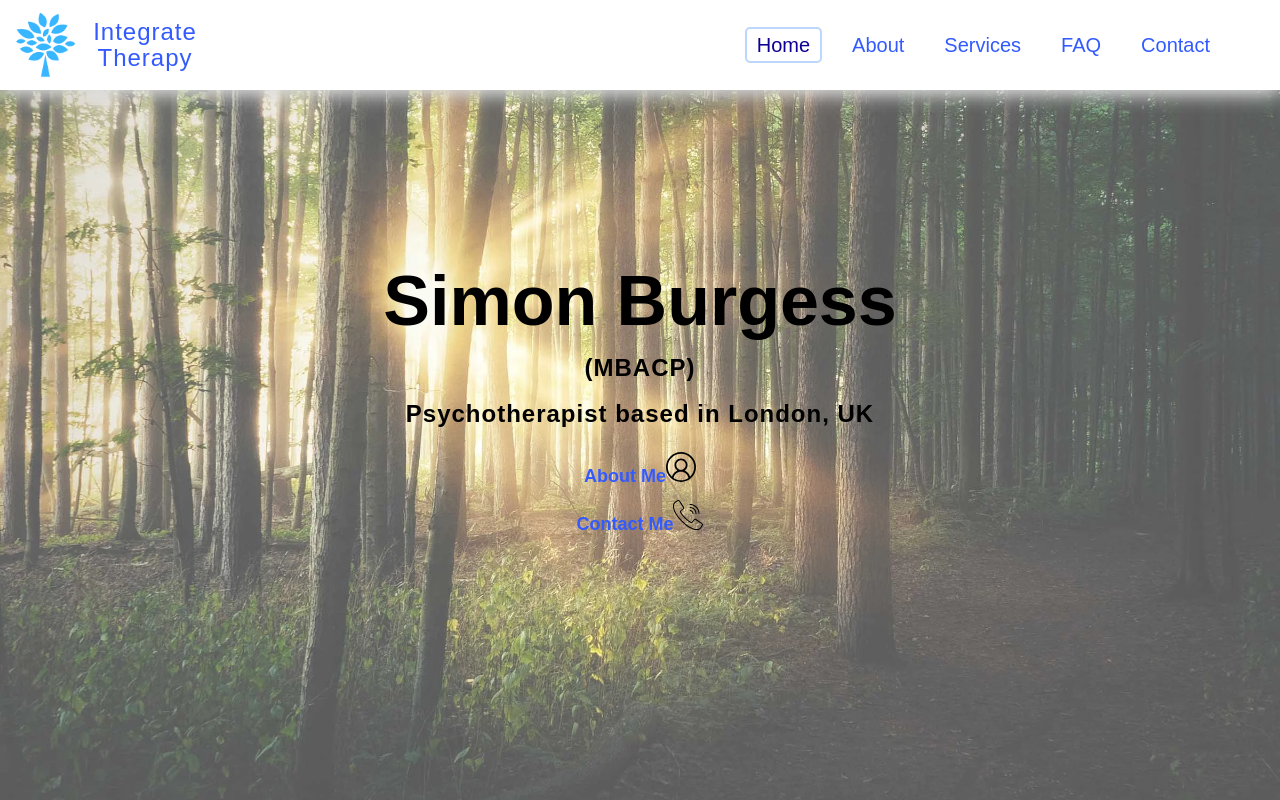
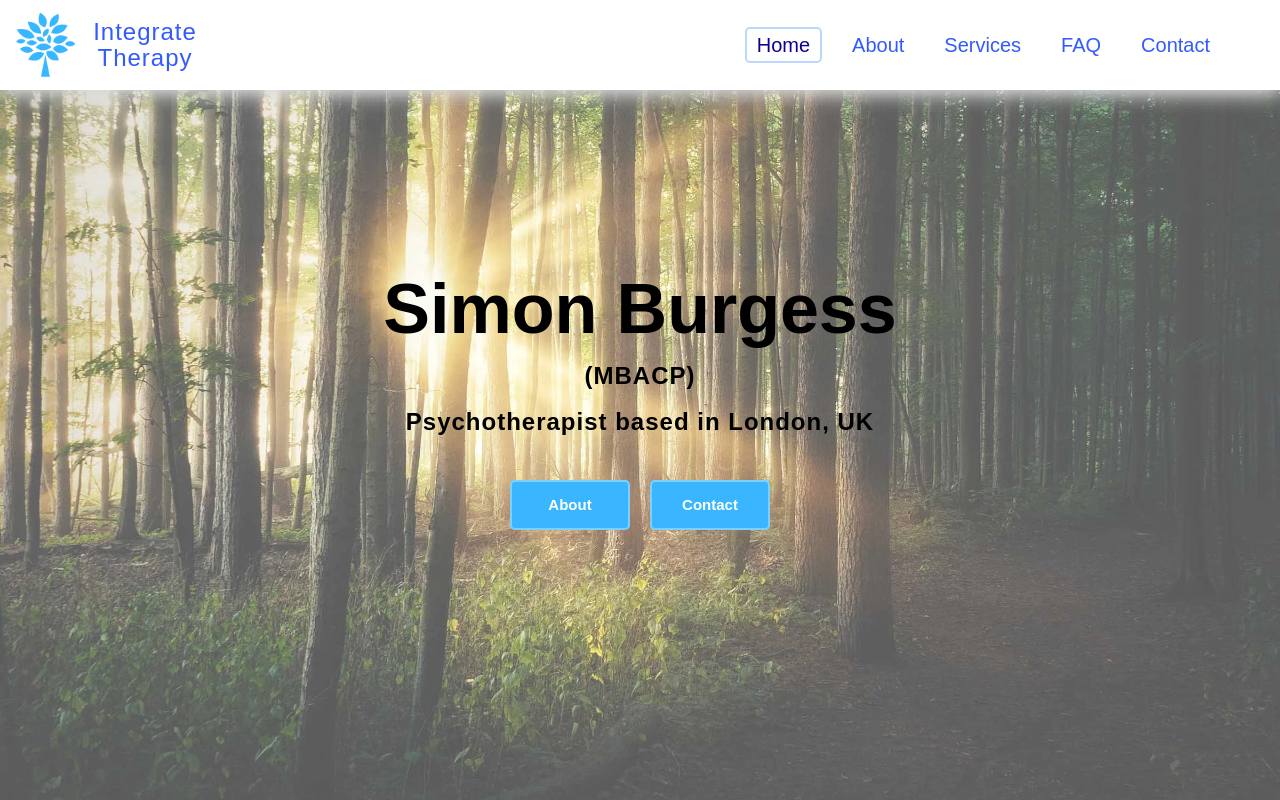
Before and after one commit to SasanTazayoni/integrate-therapy, a React (Vite) app: page / in a window 1280 px wide. Shown: the top 800 px of the page. Built offline with nearby package versions, Linux system fonts and the light colour scheme; a web font is replaced by a local one.

Commit message:
Adjust buttons on hero

```diff
--- a/src/components/Hero.tsx
+++ b/src/components/Hero.tsx
@@ -1,3 +1,6 @@
+import { Link } from "react-router-dom";
+import Button from "../components/Button";
+
 export default function Hero() {
   return (
     <section className="hero__container">
@@ -5,23 +8,14 @@ export default function Hero() {
         <h1 className="hero__heading">Simon Burgess</h1>
         <p className="hero__tagline">(MBACP)</p>
         <p className="hero__tagline">Psychotherapist based in London, UK</p>
-        <div>
-          <a href="/about">
-            <div className="btn btn--secondary hero__btn">
-              About Me
-              <svg className="icon">
-                <use xlinkHref="/integratesprite.svg#about"></use>
-              </svg>
-            </div>
-          </a>
-          <a href="/contact">
-            <div className="btn btn--primary hero__btn">
-              Contact Me
-              <svg className="icon">
-                <use xlinkHref="/integratesprite.svg#contact"></use>
-              </svg>
-            </div>
-          </a>
+
+        <div className="grid grid--1x2 container__buttons">
+          <Link to="/about">
+            <Button>About</Button>
+          </Link>
+          <Link to="/contact">
+            <Button>Contact</Button>
+          </Link>
         </div>
       </header>
     </section>
```
